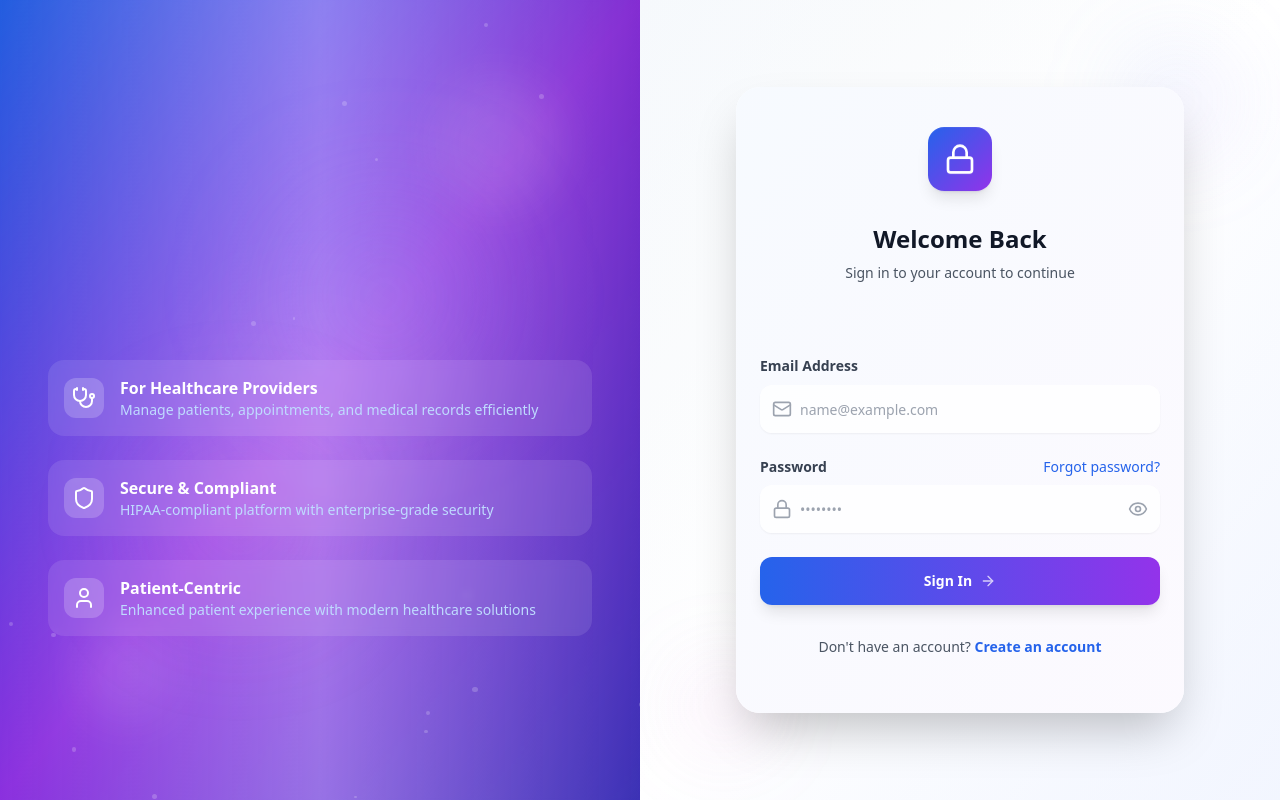
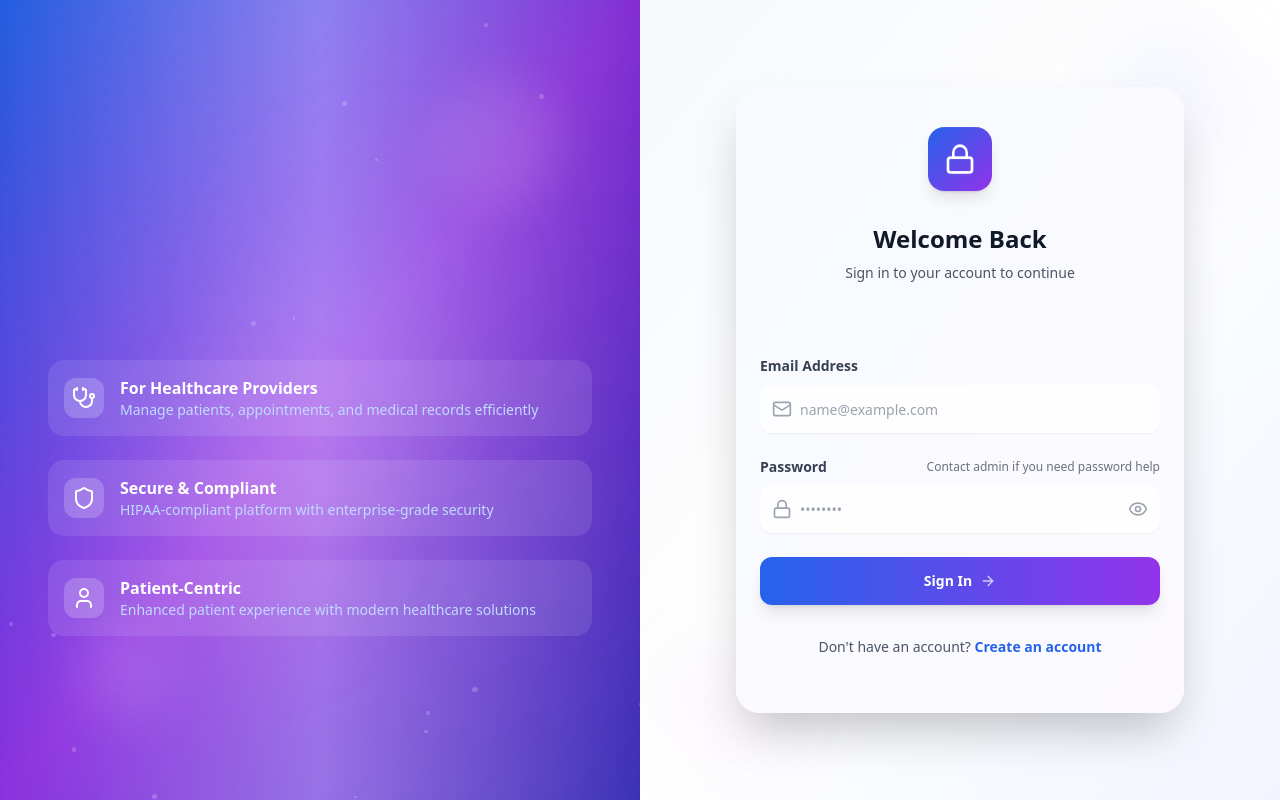
Before and after one commit to saurabhwebdev/clinicflowpronextmongo, a Next.js app: page /auth/signin in a window 1280 px wide. Built offline with nearby package versions, Linux system fonts and the light colour scheme.

Commit message:
Removed forget password page

```diff
--- a/src/app/auth/signin/page.tsx
+++ b/src/app/auth/signin/page.tsx
@@ -242,9 +242,9 @@ export default function SignIn() {
                 <div className="space-y-2 animate-fade-in-up" style={{ animationDelay: '1.3s' }}>
                   <div className="flex items-center justify-between">
                     <Label htmlFor="password" className="text-sm font-semibold text-gray-700">Password</Label>
-                    <Link href="/auth/forgot-password" className="text-sm text-blue-600 hover:text-blue-700 font-medium transition-colors hover:underline">
-                      Forgot password?
-                    </Link>
+                    <span className="text-xs text-gray-500">
+                      Contact admin if you need password help
+                    </span>
                   </div>
                   <div className="relative group">
                     <Lock className="absolute left-3 top-1/2 transform -translate-y-1/2 h-5 w-5 text-gray-400 group-focus-within:text-blue-500 transition-colors duration-200" />
```
